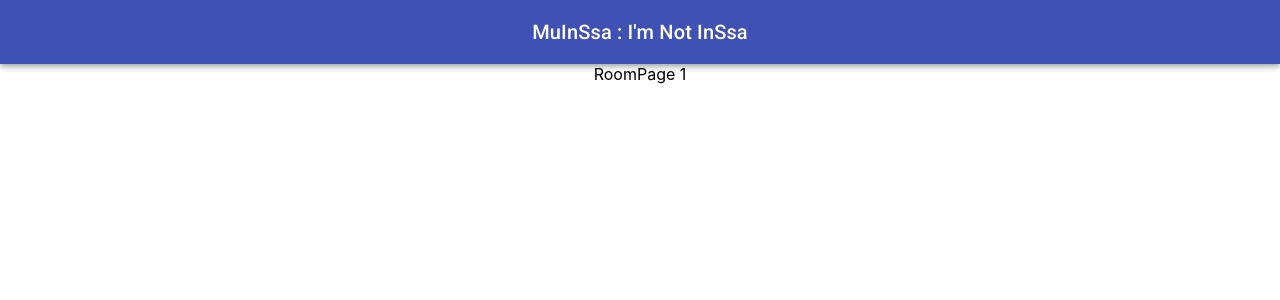
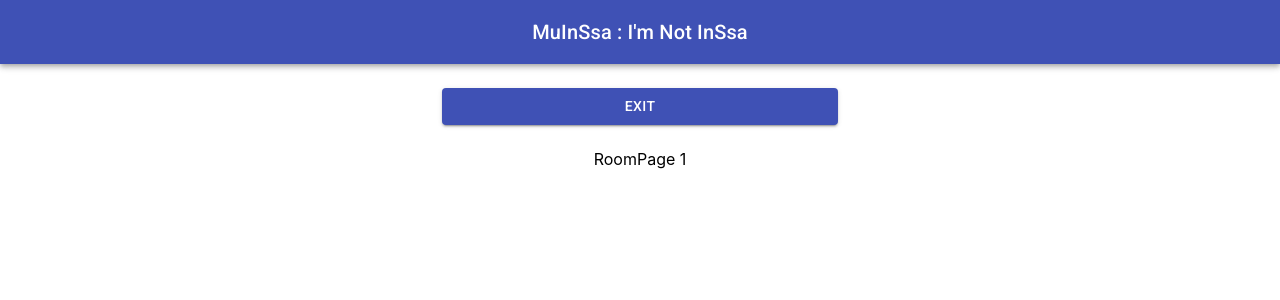
Before and after one commit to serithemage/muinssa-front, a React (Create React App) app: page /rooms/1 in a window 1280 px wide. Shown: the top 300 px of the page. Built offline with nearby package versions, Linux system fonts and the light colour scheme.

Commit message:
room: add exit button

```diff
--- a/src/components/RoomPage.jsx
+++ b/src/components/RoomPage.jsx
@@ -1,4 +1,5 @@
 import React, { useState, useEffect } from 'react';
+import { makeStyles } from '@material-ui/core/styles';
 import {TextField,
   Button,
   List,
@@ -9,12 +10,28 @@
   Container} from '@material-ui/core';
 
 
+const useStyles = makeStyles((theme) => ({
+  exit: {
+    margin: theme.spacing(3,0,3)
+  }
+}));
+
 export default function RoomPage(props) {
-
+  const classes = useStyles();
   const [attendees, setAttendees] = useState([]);
 
   return (
     <Container maxWidth="xs">
+      <Button
+        className={classes.exit}
+        type="submit"
+        fullWidth
+        variant="contained"
+        color="primary"
+        margin="normal"
+      >
+        Exit
+      </Button>
       RoomPage {props.match.params.id}
     </Container>
   );
```
